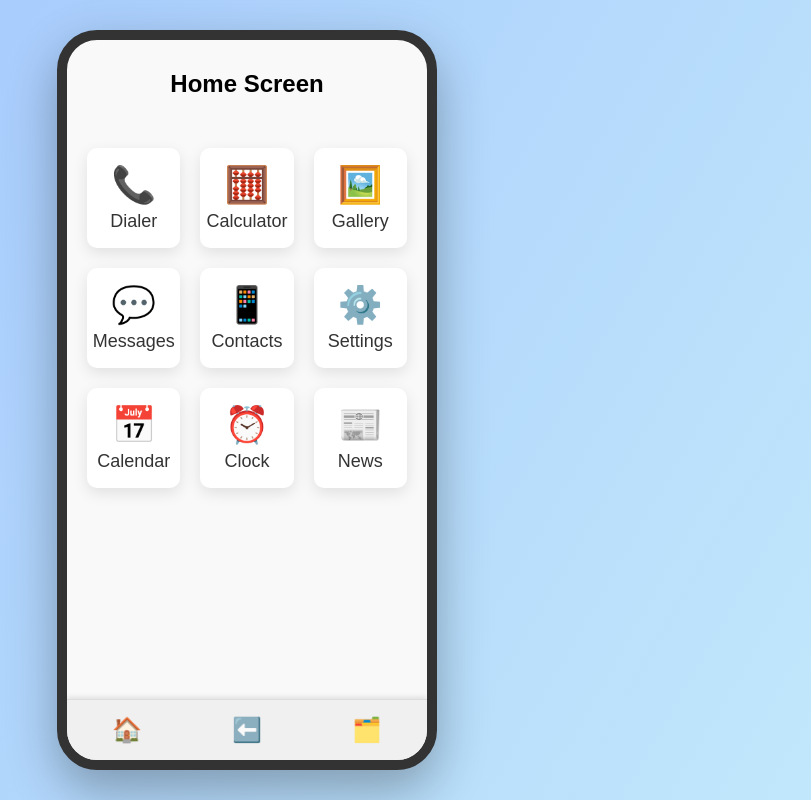
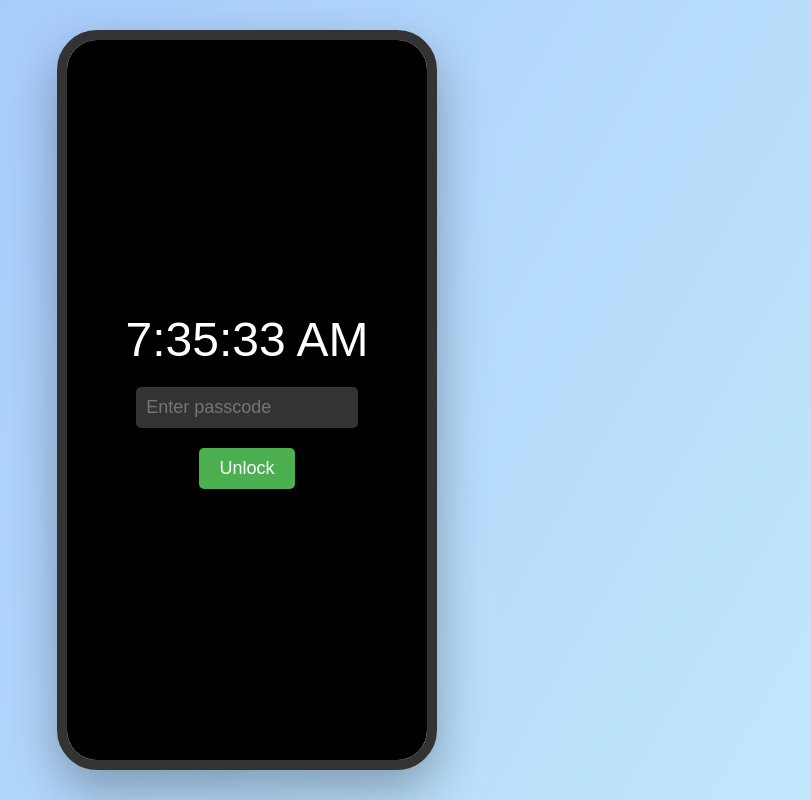
Before and after one commit to AmanRao099/Crack-it-chronicles, a React (Create React App) app: page / in a window 1280 px wide. Shown: the whole page, without its empty margins (393-1204 px from the left). Built offline with nearby package versions, Linux system fonts and the light colour scheme.

Commit message:
gallary updated

```diff
--- a/src/App.jsx
+++ b/src/App.jsx
@@ -1,10 +1,16 @@
 import React, { useState } from "react";
 import Dialer from "./components/Dialer";
-import Gallery from "./components/Gallery"; // Assuming the Gallery component is imported here
+import Gallery from "./components/Gallery";
+import LockScreen from "./components/LockScreen"; // Import the LockScreen component
 import "./App.css";
 
 const App = () => {
-  const [currentScreen, setCurrentScreen] = useState("home"); // Track the current screen
+  const [currentScreen, setCurrentScreen] = useState("home");
+  const [isLocked, setIsLocked] = useState(true); // Add state for lock screen
+
+  const unlockPhone = () => {
+    setIsLocked(false); // Unlock the phone when the correct passcode is entered
+  };
 
   const navigateHome = () => {
     setCurrentScreen("home");
@@ -26,6 +32,11 @@ const App = () => {
 
   return (
     <div className="phone">
+      {isLocked ? (
+        // Show the lock screen if the phone is locked
+        <LockScreen unlockPhone={unlockPhone} />
+      ) : (
+        <div className="phone-screen">
           {currentScreen === "home" && (
             <div className="screen home">
               <h2>Home Screen</h2>
@@ -88,6 +99,8 @@ const App = () => {
             <button onClick={showRecentTabs}>🗂️</button>
           </div>
         </div>
+      )}
+    </div>
   );
 };
 
--- a/src/components/Gallery.css
+++ b/src/components/Gallery.css
@@ -1,17 +1,19 @@
 /* Gallery Container */
 .gallery-container {
   padding: 20px;
-    height: 100vh; /* Full viewport height */
-    overflow: auto; /* Allow scrolling */
+  height: 100vh;  /* Full viewport height */
+  overflow-y: scroll;  /* Enable vertical scrolling */
   position: relative;
   background-color: #f0f0f0;
+  display: flex;
+  flex-direction: column;  /* Ensure items stack vertically */
+  -ms-overflow-style: none;  /* Hide scrollbar in IE and Edge */
+  scrollbar-width: none;  /* Hide scrollbar in Firefox */
 }
 
-  h2 {
-    text-align: center;
-    font-size: 24px;
-    margin-bottom: 20px;
-    font-family: Arial, sans-serif;
+/* Hide scrollbar for Webkit browsers (Chrome, Safari) */
+.gallery-container::-webkit-scrollbar {
+  display: none;
 }
 
 /* Gallery Grid */
@@ -21,8 +23,10 @@
   gap: 16px;
   margin: 0;
   padding: 10px;
+  flex-grow: 1; /* Allow grid to grow and take the available space */
 }
 
+/* Gallery Item */
 .gallery-item {
   position: relative;
   overflow: hidden;
@@ -30,21 +34,20 @@
   box-shadow: 0 4px 6px rgba(0, 0, 0, 0.1);
   cursor: pointer;
   transition: transform 0.3s ease, box-shadow 0.3s ease;
+  height: 200px;  /* Fixed height for the items */
 }
 
+/* Image inside Gallery Item */
 .gallery-item img {
   width: 100%;
   height: 100%;
   object-fit: cover;
 }
 
+/* Hover effect on Gallery Item */
 .gallery-item:hover {
-    transform: scale(1.05); /* Slight zoom on hover */
-    box-shadow: 0 8px 12px rgba(0, 0, 0, 0.2); /* More shadow on hover */
-  }
-
-  .gallery-item:hover img {
-    transform: scale(1.1); /* Zoom image on hover */
+  transform: scale(1.05);
+  box-shadow: 0 8px 12px rgba(0, 0, 0, 0.2);
 }
 
 /* Modal Styling */
@@ -59,11 +62,10 @@
   justify-content: center;
   align-items: center;
   z-index: 999;
-    overflow: hidden;
 }
 
 .modal-content {
-    background-color: transparent; /* No background */
+  background-color: transparent;
   display: flex;
   flex-direction: column;
   justify-content: center;
@@ -83,9 +85,9 @@
 }
 
 .full-screen-image {
-    width: 100%;  /* Take up the full width of the modal */
-    height: 100%; /* Take up the full height of the modal */
-    object-fit: contain; /* Maintain aspect ratio */
+  width: 100%;
+  height: 100%;
+  object-fit: contain;
   max-width: 100%;
   max-height: 100%;
   border-radius: 8px;
--- a/src/components/Gallery.jsx
+++ b/src/components/Gallery.jsx
@@ -1,11 +1,10 @@
 import React, { useState } from 'react';
-import './Gallery.css'; // Ensure this file has the necessary styles
+import './Gallery.css'; // Make sure to link to the updated CSS
 
 const Gallery = () => {
-  const [selectedImageIndex, setSelectedImageIndex] = useState(null); // Track the index of selected image
+  const [selectedImage, setSelectedImage] = useState(null); // State to store selected image
   const [isModalOpen, setIsModalOpen] = useState(false); // State to handle modal visibility
 
-  // Sample image data (update with your actual local image names)
   const images = [
     { id: 1, src: '/images/image1.jpg', alt: 'Image 1' },
     { id: 2, src: '/images/image2.jpg', alt: 'Image 2' },
@@ -13,65 +12,40 @@ const Gallery = () => {
     { id: 4, src: '/images/image4.jpg', alt: 'Image 4' },
     { id: 5, src: '/images/image5.jpg', alt: 'Image 5' },
     { id: 6, src: '/images/image6.jpg', alt: 'Image 6' },
+    // More images if needed
   ];
 
-  // Function to open modal with selected image
-  const openModal = (index) => {
-    setSelectedImageIndex(index);
+  const openModal = (imageSrc) => {
+    setSelectedImage(imageSrc);
     setIsModalOpen(true);
   };
 
-  // Function to close modal
   const closeModal = () => {
     setIsModalOpen(false);
   };
 
-  // Navigate to the next image
-  const nextImage = () => {
-    setSelectedImageIndex((prevIndex) =>
-      prevIndex === images.length - 1 ? 0 : prevIndex + 1
-    );
-  };
-
-  // Navigate to the previous image
-  const prevImage = () => {
-    setSelectedImageIndex((prevIndex) =>
-      prevIndex === 0 ? images.length - 1 : prevIndex - 1
-    );
-  };
-
   return (
     <div className="gallery-container">
-      <h2>Gallery</h2>
+      <h2 className="gallery-header">Gallery</h2>
       <div className="gallery-grid">
-        {/* Render images in a grid */}
-        {images.map((image, index) => (
+        {images.map((image) => (
           <div
             key={image.id}
             className="gallery-item"
-            onClick={() => openModal(index)}
+            onClick={() => openModal(image.src)}
           >
             <img src={image.src} alt={image.alt} />
           </div>
         ))}
       </div>
 
-      {/* Modal for viewing larger image */}
       {isModalOpen && (
         <div className="modal" onClick={closeModal}>
           <div className="modal-content" onClick={(e) => e.stopPropagation()}>
             <div className="image-container">
-              <img
-                src={images[selectedImageIndex].src}
-                alt={images[selectedImageIndex].alt}
-                className="full-screen-image"
-              />
+              <img src={selectedImage} alt="Selected" className="full-screen-image" />
             </div>
-            <button className="close-button" onClick={closeModal}>X</button>
-            <div className="navigation-buttons">
-              <button className="prev-button" onClick={prevImage}>❮</button>
-              <button className="next-button" onClick={nextImage}>❯</button>
-            </div>
+            <button className="close-button" onClick={closeModal}>Close</button>
           </div>
         </div>
       )}
--- /dev/null
+++ b/src/components/LockScreen.css
@@ -0,0 +1,76 @@
+/* LockScreen.css */
+.lock-screen {
+    display: flex;
+    flex-direction: column;
+    justify-content: center;
+    align-items: center;
+    height: 100%;
+    width: 100%;
+    background-color: #000;
+    color: white;
+    position: absolute; /* Positioning it within the phone */
+    top: 0;
+    left: 0;
+    right: 0;
+    bottom: 0;
+    overflow: hidden; /* Prevent overflow */
+  }
+
+  .time {
+    font-size: 48px;
+    margin-bottom: 20px;
+    font-family: "Arial", sans-serif;
+  }
+
+  .lock-container {
+    display: flex;
+    flex-direction: column;
+    justify-content: center;
+    align-items: center;
+  }
+
+  .lock-input {
+    padding: 10px;
+    font-size: 18px;
+    margin-bottom: 20px; /* Give some space below the input */
+    width: 80%;
+    max-width: 250px;
+    border: none;
+    border-radius: 5px;
+    background-color: #333;
+    color: white;
+  }
+
+  .unlock-button {
+    padding: 10px 20px;
+    font-size: 18px;
+    background-color: #4CAF50;
+    color: white;
+    border: none;
+    border-radius: 5px;
+    cursor: pointer;
+  }
+
+  .error-message {
+    color: red;
+    margin-top: 10px;
+    font-size: 14px;
+  }
+
+  /* For small screens, ensure everything scales properly */
+  @media (max-width: 600px) {
+    .time {
+      font-size: 36px;
+    }
+
+    .lock-input {
+      font-size: 16px;
+      padding: 8px;
+      width: 70%;
+    }
+
+    .unlock-button {
+      font-size: 16px;
+      padding: 8px 16px;
+    }
+  }
--- /dev/null
+++ b/src/components/LockScreen.jsx
@@ -0,0 +1,50 @@
+import React, { useState, useEffect } from "react";
+import './LockScreen.css'; // Lock Screen Styles
+
+const LockScreen = ({ unlockPhone }) => {
+  const [inputValue, setInputValue] = useState("");
+  const [error, setError] = useState(false);
+  const [currentTime, setCurrentTime] = useState("");
+
+  // Update the time every second
+  useEffect(() => {
+    const interval = setInterval(() => {
+      const time = new Date().toLocaleTimeString();
+      setCurrentTime(time);
+    }, 1000);
+
+    return () => clearInterval(interval); // Cleanup interval on unmount
+  }, []);
+
+  const handleInputChange = (e) => {
+    setInputValue(e.target.value);
+  };
+
+  const handleUnlock = () => {
+    const passcode = "1234"; // Set your passcode here
+    if (inputValue === passcode) {
+      unlockPhone(); // Unlock the phone if the passcode is correct
+    } else {
+      setError(true); // Show error message if passcode is incorrect
+    }
+  };
+
+  return (
+    <div className="lock-screen">
+      <div className="time">{currentTime}</div>
+      <div className="lock-container">
+        <input
+          type="password"
+          placeholder="Enter passcode"
+          value={inputValue}
+          onChange={handleInputChange}
+          className="lock-input"
+        />
+        {error && <p className="error-message">Incorrect passcode, try again!</p>}
+        <button onClick={handleUnlock} className="unlock-button">Unlock</button>
+      </div>
+    </div>
+  );
+};
+
+export default LockScreen;
```
Also changed, not shown: src/App.css (line endings or trailing spaces). Lines whose indentation alone changed are shown as unchanged.
